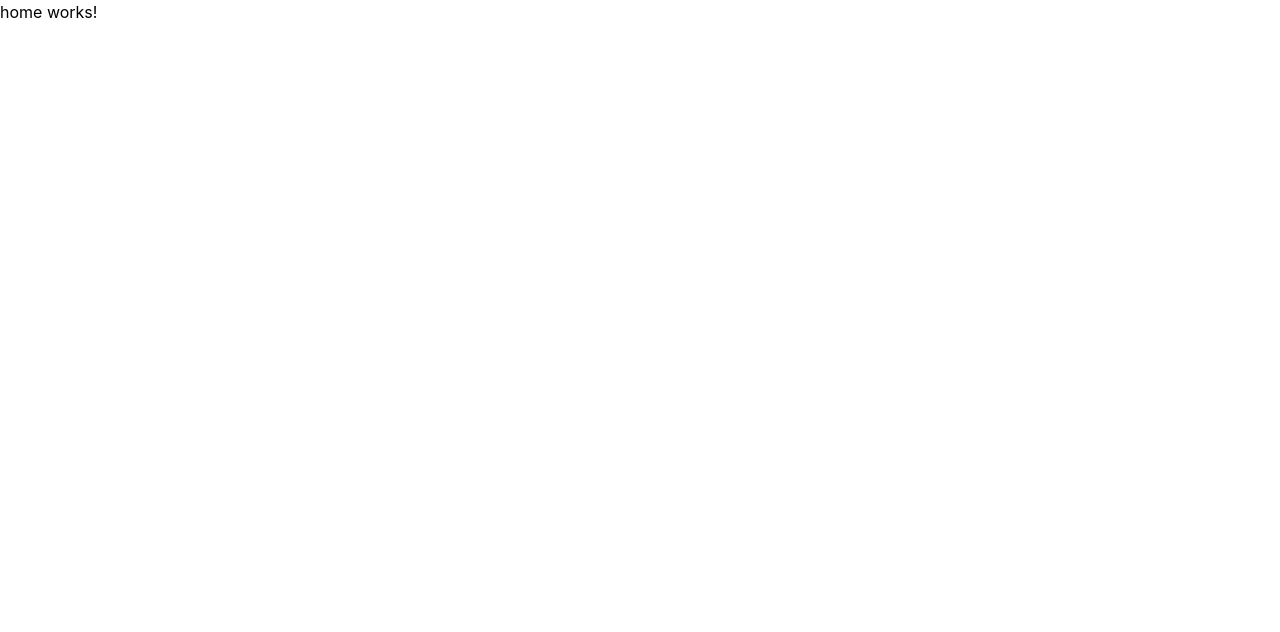
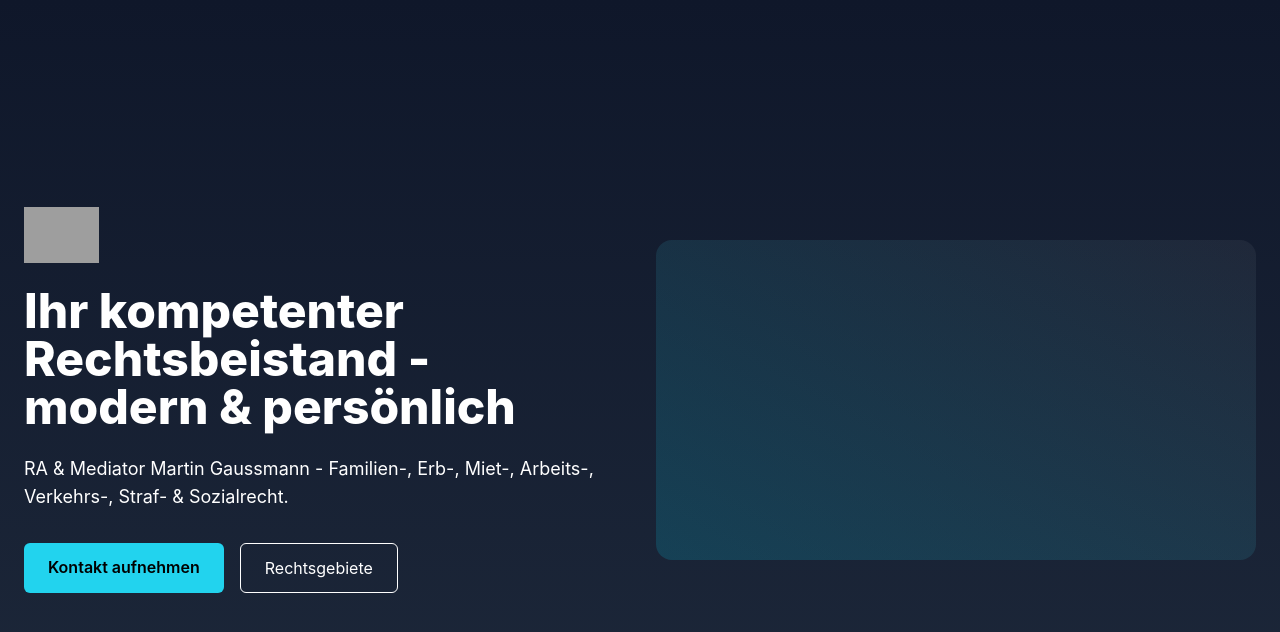
Before and after one commit to livednoiz/ra-gaussmann.de, an Angular app: page / in a window 1280 px wide. Shown: the top 632 px of the page. Built offline with nearby package versions, Linux system fonts and the light colour scheme; grey boxes are pictures that could not be loaded.

Commit message:
First styles layout draft

```diff
--- a/src/app/pages/home/home.html
+++ b/src/app/pages/home/home.html
@@ -1 +1,18 @@
-<p>home works!</p>
+<section class="min-h-screen flex items-center bg-gradient-to-b from-slate-900 to-slate-800 text-white">
+  <div class="container mx-auto px-6 py-20">
+    <div class="grid grid-cols-1 lg:grid-cols-2 gap-8 items-center">
+      <div>
+        <img src="/assets/logo.png" alt="Logo" class="h-14 mb-6" />
+          <h1 class="text-4xl sm:text-5xl font-extrabold leading-tight">Ihr kompetenter Rechtsbeistand - modern & persönlich</h1>
+          <p class="mt-6 text-lg max-w-xl">RA & Mediator Martin Gaussmann - Familien-, Erb-, Miet-, Arbeits-, Verkehrs-, Straf- & Sozialrecht.</p>
+          <div class="mt-8 flex gap-4">
+            <a href="/kontakt" class="px-6 py-3 bg-cyan-400 rounded-md text-black font-semibold">Kontakt aufnehmen</a>
+            <a href="/leistungen" class="px-6 py-3 border border-white rounded-md">Rechtsgebiete</a>
+          </div>
+      </div>
+      <div class="hidden lg:block">
+        <div class="w-full h-80 bg-gradient-to-tr from-cyan-500/20 to-white/5 rounded-2xl"></div>
+      </div>
+    </div>
+  </div>
+</section>
```
